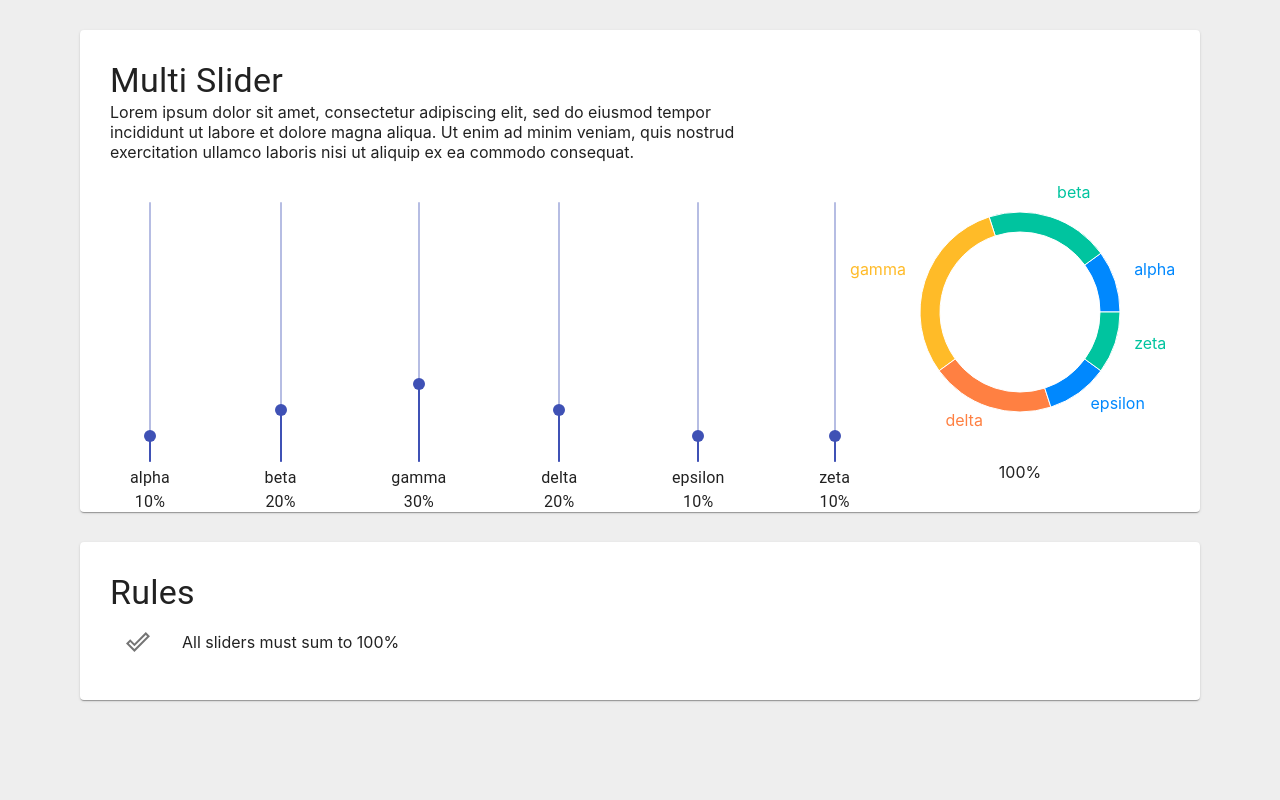
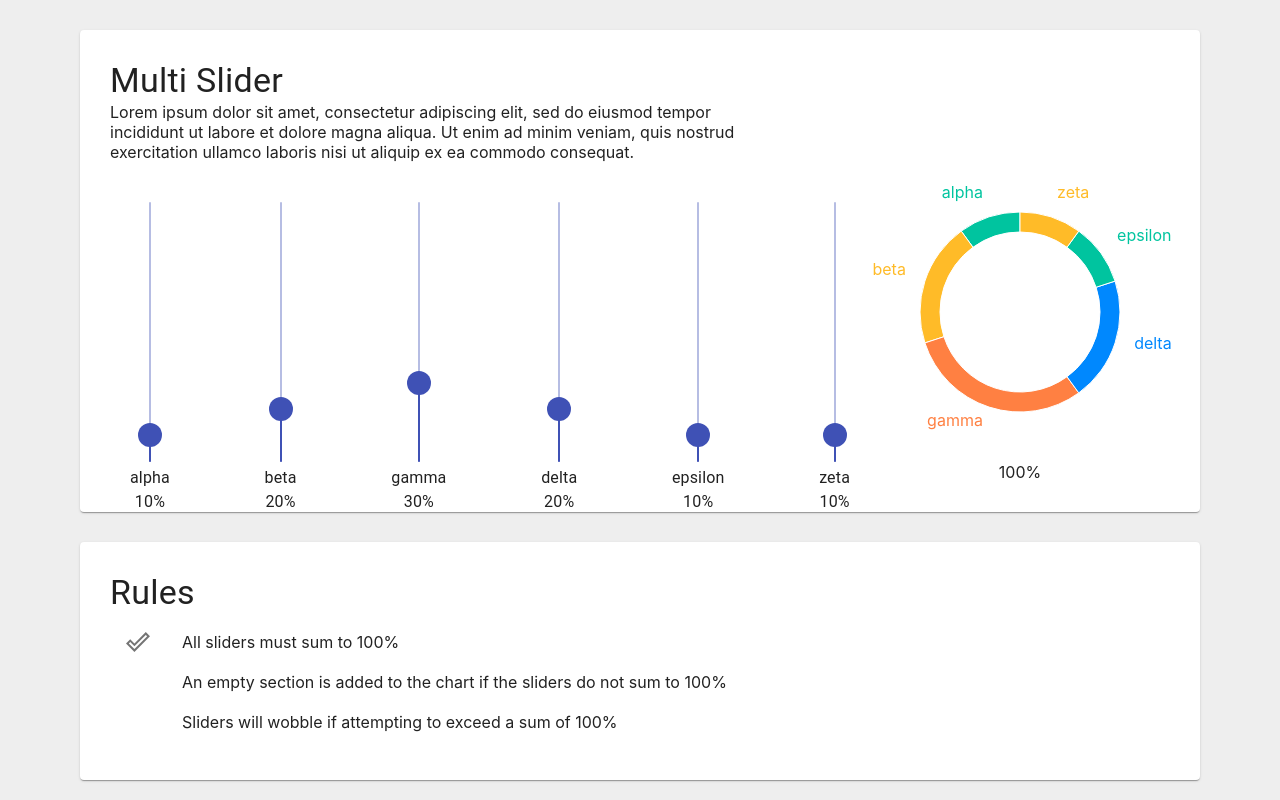
Before and after one commit to addisonbgross/multi-slider-prototype, a React (Create React App) app: page / in a window 1280 px wide. Built offline with nearby package versions, Linux system fonts and the light colour scheme.

Commit message:
feat: slider wobble and chart section start point

```diff
--- a/package.json
+++ b/package.json
@@ -8,6 +8,7 @@
     "@testing-library/jest-dom": "^4.2.4",
     "@testing-library/react": "^9.3.2",
     "@testing-library/user-event": "^7.1.2",
+    "clsx": "^1.1.1",
     "react": "^16.13.1",
     "react-dom": "^16.13.1",
     "react-jss": "^10.3.0",
--- a/src/App.js
+++ b/src/App.js
@@ -3,6 +3,7 @@ import './App.css';
 import MultiSlider from './components/MultiSlider';
 
 function App() {
+  const [sliderAtLimit, setSliderAtLimit] = React.useState(null);
   const [state, setState] = React.useState({
     alpha: 0.1,
     beta: 0.2,
@@ -23,6 +24,9 @@ function App() {
     let adjustment = 0;
     if (total > 1) {
       adjustment = total - 1;
+      setSliderAtLimit(key);
+    } else {
+      setSliderAtLimit(null);
     }
 
     // eliminate any trailing digits from float weirdness
@@ -32,7 +36,7 @@ function App() {
 
   return (
     <div className="App">
-      <MultiSlider data={state} onChange={handleOnChange} />
+      <MultiSlider data={state} onChange={handleOnChange} sliderAtLimit={sliderAtLimit} />
     </div>
   );
 }
--- a/src/components/MultiSlider/index.js
+++ b/src/components/MultiSlider/index.js
@@ -1,4 +1,5 @@
 import React from 'react';
+import clsx from 'clsx';
 import Box from '@material-ui/core/Box';
 import Card from '@material-ui/core/Card';
 import Slider from '@material-ui/core/Slider';
@@ -17,7 +18,7 @@ import useStyles from './styles';
 
 const COLORS = ['#0088FE', '#00C49F', '#FFBB28', '#FF8042'];
 
-export default function MultiSlider({data, onChange}) {
+export default function MultiSlider({data, onChange, sliderAtLimit}) {
   const classes = useStyles();
 
   const currentTotal = Object.values(data).reduce(
@@ -28,7 +29,7 @@ export default function MultiSlider({data, onChange}) {
     name: key,
     value: data[key],
   }));
-  chartData.push({name: '', value: 1 - currentTotal});
+  chartData.unshift({name: '', value: 1 - currentTotal});
 
   const getChartLabel = ({index}) => {
     if (chartData[index].value > 0) {
@@ -38,7 +39,8 @@ export default function MultiSlider({data, onChange}) {
 
   const getChartSection = (entry, index) => {
     let color = COLORS[index % COLORS.length];
-    if (index === chartData.length - 1) {
+    if (index === 0) {
+        // empty section
         color = '#eee';
     }
 
@@ -73,6 +75,7 @@ export default function MultiSlider({data, onChange}) {
               {Object.keys(data).map(key => (
                 <Box>
                   <Slider
+                    className={clsx({ [classes.sliderLimit]: key === sliderAtLimit })}
                     orientation="vertical"
                     aria-labelledby={`multi-slider-${key}`}
                     value={data[key] * 100}
@@ -95,6 +98,8 @@ export default function MultiSlider({data, onChange}) {
                 <Pie
                   labelLine={false}
                   label={getChartLabel}
+                  startAngle={-270}
+                  endAngle={90}
                   innerRadius={80}
                   outerRadius={100}
                   data={chartData}
@@ -120,6 +125,20 @@ export default function MultiSlider({data, onChange}) {
             </ListItemIcon>
             All sliders must sum to 100%
           </ListItem>
+
+          <ListItem>
+            <ListItemIcon>
+              {currentTotal < 1 && <DoneOutlineTwoToneIcon />}
+            </ListItemIcon>
+            An empty section is added to the chart if the sliders do not sum to 100%
+          </ListItem>
+
+          <ListItem>
+            <ListItemIcon>
+              {sliderAtLimit && <DoneOutlineTwoToneIcon />}
+            </ListItemIcon>
+            Sliders will wobble if attempting to exceed a sum of 100%
+          </ListItem>
         </List>
       </Card>
     </Box>
--- a/src/components/MultiSlider/styles.js
+++ b/src/components/MultiSlider/styles.js
@@ -1,6 +1,20 @@
 import {makeStyles} from '@material-ui/core/styles';
 
 export default makeStyles(theme => ({
+  '@keyframes wobble': {
+    '10%, 90%': {
+      transform: 'translateX(-1px)',
+    },
+    '20%, 80%': {
+      transform: 'translateX(2px)',
+    },
+    '30%, 50%, 70%': {
+      transform: 'translateX(-3px)',
+    },
+    '40%, 60%': {
+      transform: 'translateX(0)',
+    },
+  },
   container: {
     height: 'calc(100vh - 60px)', // account for padding
     padding: 30,
@@ -24,6 +38,19 @@ export default makeStyles(theme => ({
     width: '70%',
     padding: 20,
     paddingTop: 40,
+    transform: 'translateX(0)',
+
+    '& .MuiSlider-thumb': {
+      width: 24,
+      height: 24,
+      marginLeft: -11,
+      marginBottom: -11,
+    },
+  },
+  sliderLimit: {
+    '& .MuiSlider-thumb': {
+      animation: '$wobble 350ms ease-out',
+    },
   },
   chart: {
     '& svg': {
```
Also changed, not shown: 1 other file (tests, documents, lock files or other folders).
